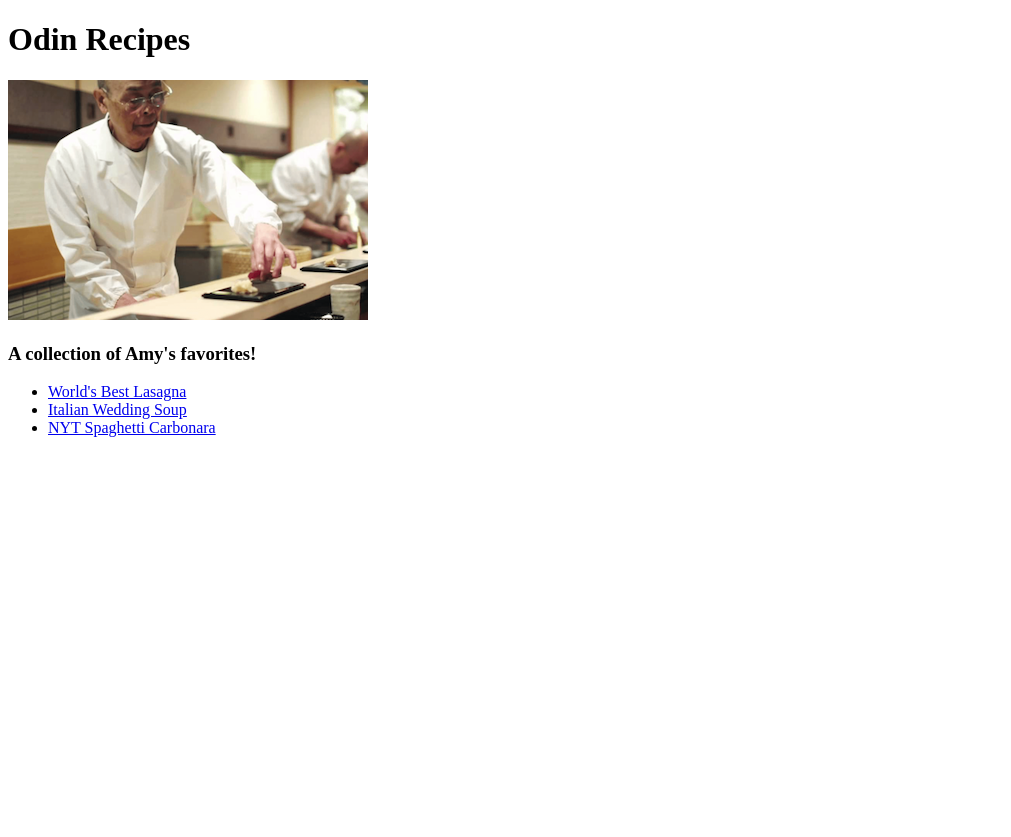
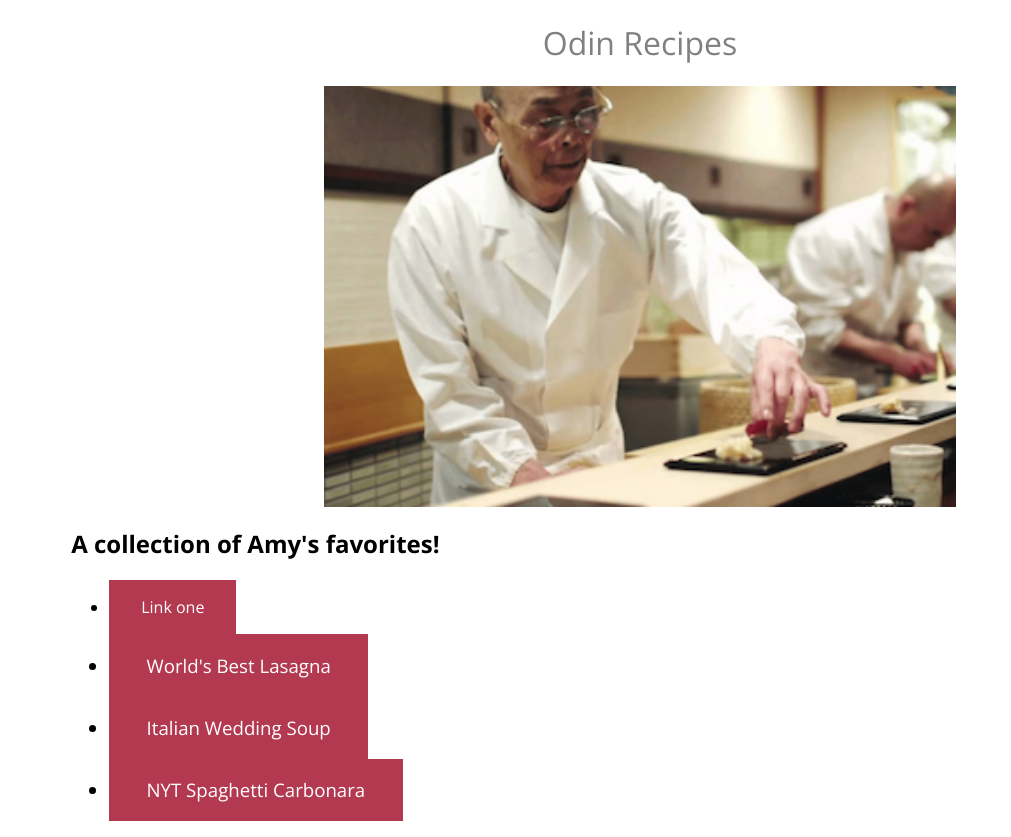
Before and after one commit to theamzhao/odin-recipes, a plain HTML site: page index.html in a window 1280 px wide. Shown: the whole page, without its empty margins (0-1011 px from the left). Before the commit the page ends 800 px from the top, so only its background shows below. Drawn offline with nearby package versions, Linux system fonts and the light colour scheme.

Commit message:
Added css styling sheet for color and font format

```diff
--- a/index.html
+++ b/index.html
@@ -3,15 +3,22 @@
     <head>
         <meta charset="UTF-8">
         <title>Odin Recipes</title>
+        <link  rel="stylesheet" href="styles.css">
+        <link rel="preconnect" href="https://fonts.googleapis.com">
+        <link rel="preconnect" href="https://fonts.gstatic.com" crossorigin>
+        <link href="https://fonts.googleapis.com/css2?family=Open+Sans:ital,wght@0,300;0,400;0,700;1,300;1,400;1,700&display=swap" rel="stylesheet">
     </head>
     <body>
-        <h1>Odin Recipes</h1>
-        <img src="img/jiro.png" alt="Jiro making sushi for omakase">
-        <h3>A collection of Amy's favorites!</h3>
-        <ul>
-            <li><a href="recipes/lasagna.html">World's Best Lasagna</a></li>
-            <li><a href="recipes/italian-wedding-soup.html">Italian Wedding Soup</a></li>
-            <li><a href="recipes/carbonara.html">NYT Spaghetti Carbonara</a></li>
-        </ul>
-        </body>
+        <h1 class="title home">Odin Recipes</h1>
+        <img src="img/jiro.png" alt="Jiro making sushi for omakase" class="img">
+        <h2>A collection of Amy's favorites!</h2>
+        <nav>
+            <ul class="links-list">
+                <li><a href="">Link one</a></li>
+                <li class="directory"><a href="recipes/lasagna.html">World's Best Lasagna</a></li>
+                <li class="directory"><a href="recipes/italian-wedding-soup.html">Italian Wedding Soup</a></li>
+                <li class="directory"><a href="recipes/carbonara.html">NYT Spaghetti Carbonara</a></li>
+            </ul>
+        </nav>
+</body>
 </html>
--- /dev/null
+++ b/styles.css
@@ -0,0 +1,42 @@
+.title {
+    color: #808080;
+    text-align: center;
+    font-weight:lighter;
+    font-family: "Open Sans", "PT Sans", Calibri;
+}
+
+.recipe {
+    font-family: "Open Sans", "PT Sans", Calibri;
+}
+
+.img {
+    display: block;
+    margin-left: auto;
+    margin-right: auto;
+    width: 50%;
+}
+
+p,
+li,
+h2 {
+    font-family: "Open Sans";
+    margin-left: 5%;
+    margin-right: 5%;
+}
+
+.directory {
+    font-size: 14pt;
+}
+
+.links-list a{
+    background-color: rgb(179,57,81);
+    color: #ffffff;
+    padding: 1em 2em;
+    text-decoration: none;
+    display: inline-block;
+}
+
+.links-list a:hover {
+    background-color: rgb(66,28,40);
+    color: #ffffff;
+}
```
Also changed, not shown: recipes/carbonara.html (+7 -2 lines), recipes/italian-wedding-soup.html (+6 -2 lines), recipes/lasagna.html (+7 -2 lines).
